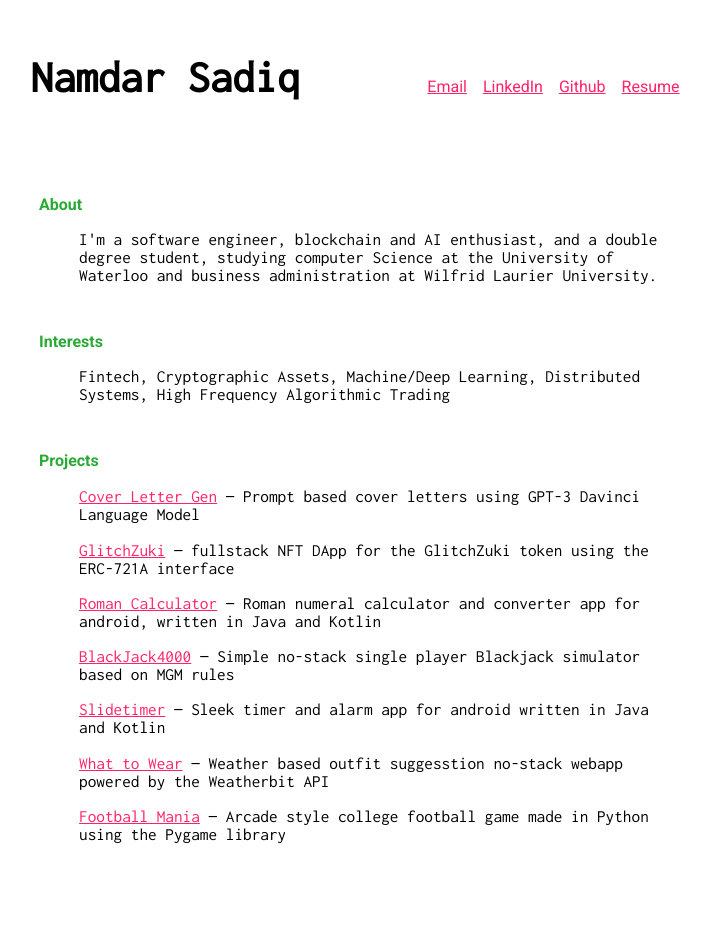
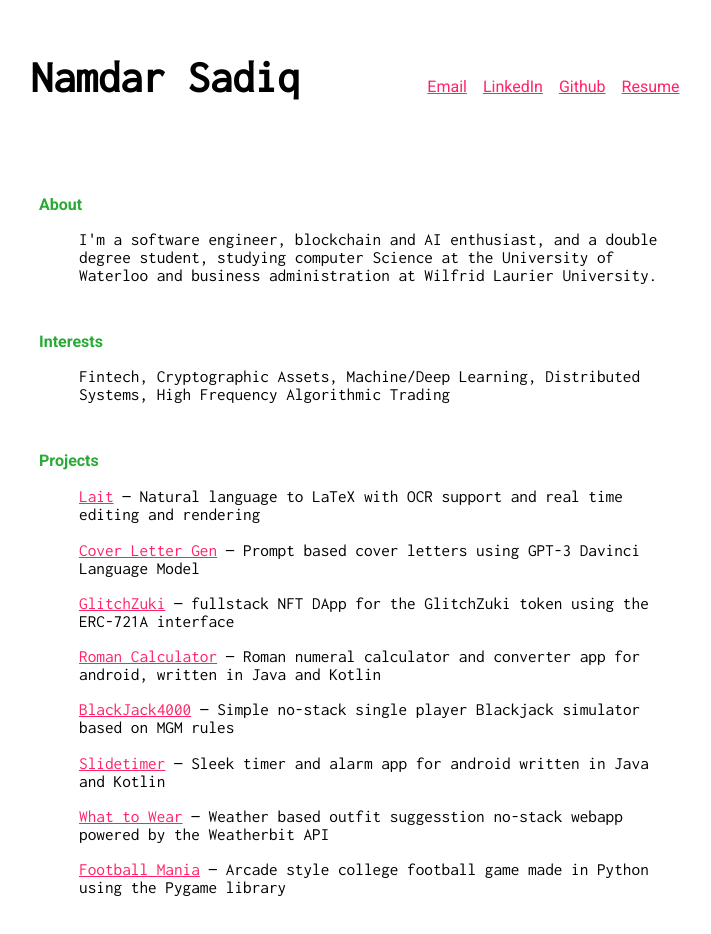
Before and after one commit to NamdarS/portfolio, a Next.js app: page / in a window 1280 px wide. Shown: the top 934 px of the page, without its empty margins (281-992 px from the left). Built offline with nearby package versions, Linux system fonts and the light colour scheme.

Commit message:
lait added

```diff
--- a/pages/index.js
+++ b/pages/index.js
@@ -112,6 +112,18 @@ export default function Home() {
     </p>
   );
 
+  const projectsText8 = (
+    <p>
+      <span>
+        <a style={{ color: '#ff2467' }} href="https://lait.vercel.app/">
+          Lait
+        </a>
+      </span>{' '}
+      — Natural language to LaTeX with OCR support and real time editing and
+      rendering
+    </p>
+  );
+
   return (
     <div className="page">
       <Head>
@@ -128,7 +140,8 @@ export default function Home() {
           <TextSection title={interestsTitle} text={interestsText} />
         </div>
         <div className="spacer">
-          <TextSection title={projectsTitle} text={projectsText1} />
+          <TextSection title={projectsTitle} text={projectsText8} />
+          <TextSection text={projectsText1} />
           <TextSection text={projectsText2} />
           <TextSection text={projectsText3} />
           <TextSection text={projectsText4} />
```
